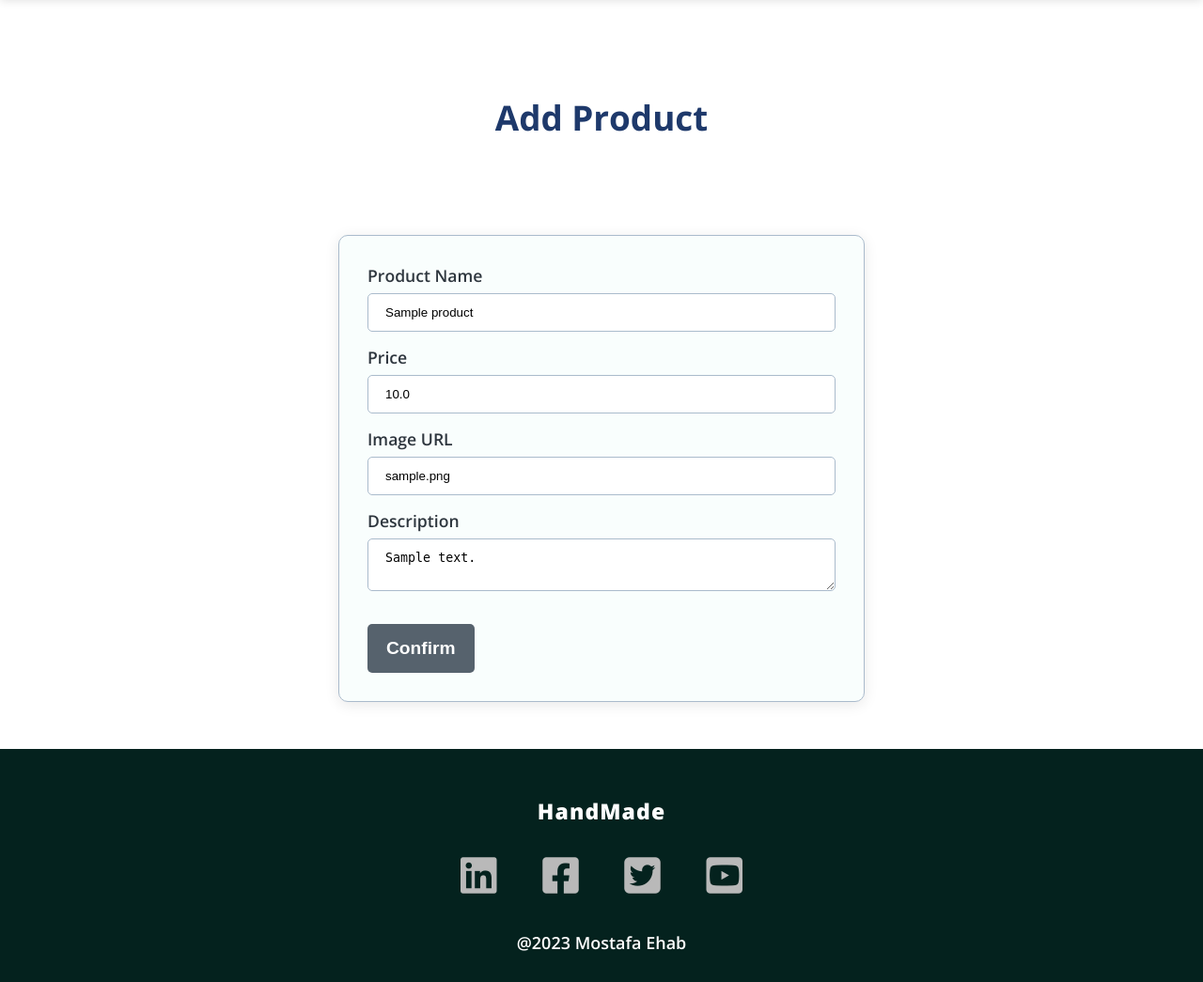
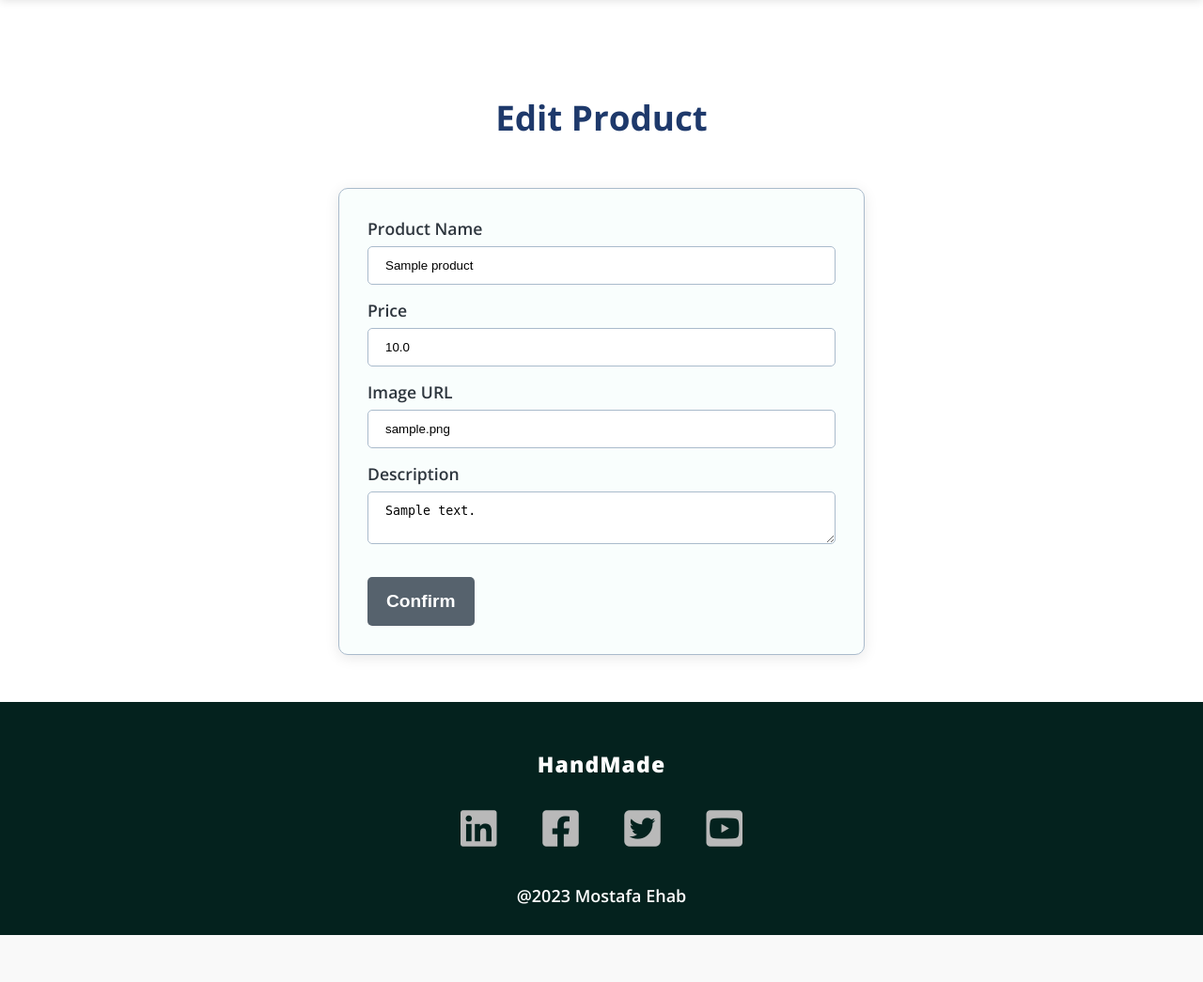
Before and after one commit to mostafaehab96/Handmade, a Flask app: page /edit_product/1 in a window 1280 px wide. Shown: the part 88-1133 px from the top of the page at 94% size. After the commit the page ends 1083 px from the top, so only its background shows below. Run offline with Flask 3, Linux system fonts and the light colour scheme; a user stored in the database is signed in; tables that the repository leaves empty hold one stand-in row (values such as "Sample post"); some libraries are stand-ins or nearby versions.

Commit message:
Fix edit product

```diff
--- a/web_flask/main.py
+++ b/web_flask/main.py
@@ -50,7 +50,7 @@ def home():
 def show_product(product_id):
     product = storage.get("Product", product_id)
     editable = current_user.is_active and product in current_user.products
-    rating = round(sum([review.rating for review in product.reviews]) / (len(product.reviews)))
+    rating = round(sum([review.rating for review in product.reviews]) / (len(product.reviews) + 1))
     return render_template('product_details.html',
                            product=product,
                            logged_in=current_user.is_active,
@@ -209,7 +209,7 @@ def edit_product(product_id):
         product.description = edit_form.description.data
         product.save()
         return redirect(url_for('account'))
-    return render_template("add_product.html", logged_in=True, form=edit_form)
+    return render_template("add_product.html", logged_in=True, form=edit_form, editing=True)
 
 
 @app.route("/edit_user/<user_id>", methods=["POST"])
--- a/web_flask/templates/add_product.html
+++ b/web_flask/templates/add_product.html
@@ -22,7 +22,7 @@
 {% endwith %}
 
 <div class="user-sec">
-    <div class="container add_margin">
+    <div class="container">
         <div class="profile-sec">
             <form class="profile-form" method="post" novalidate>
                 {{ form.csrf_token }}
```
